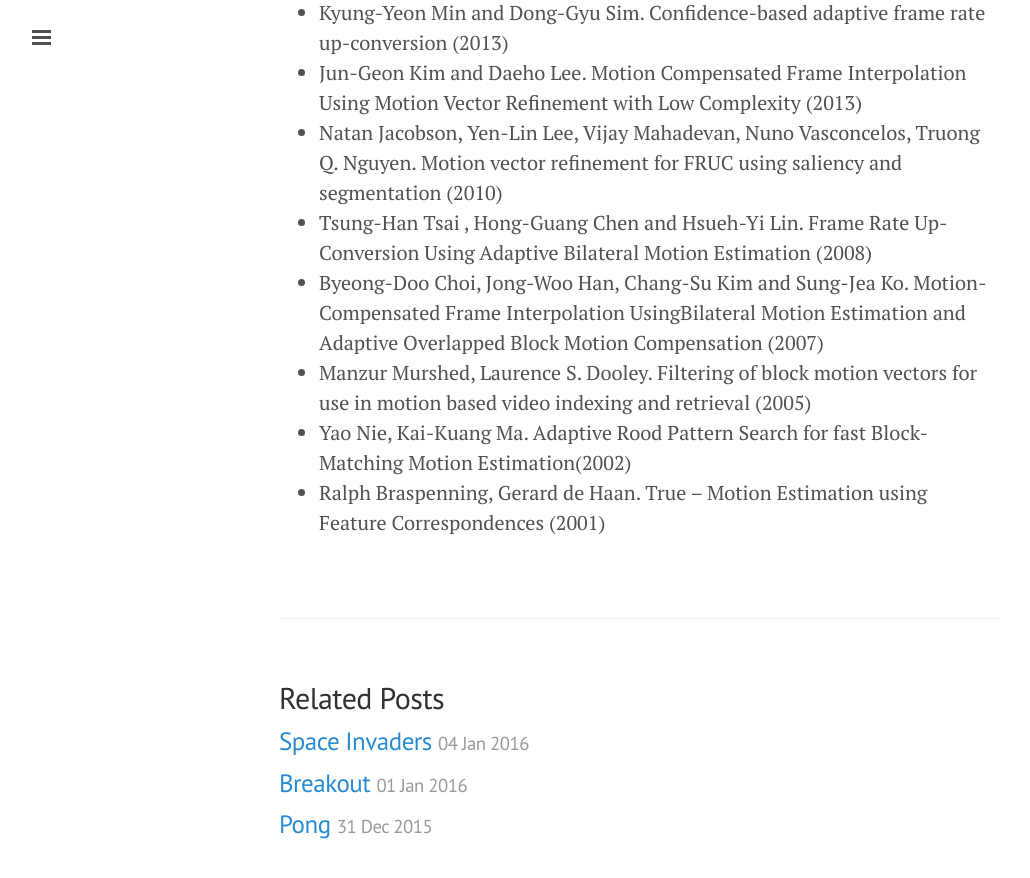
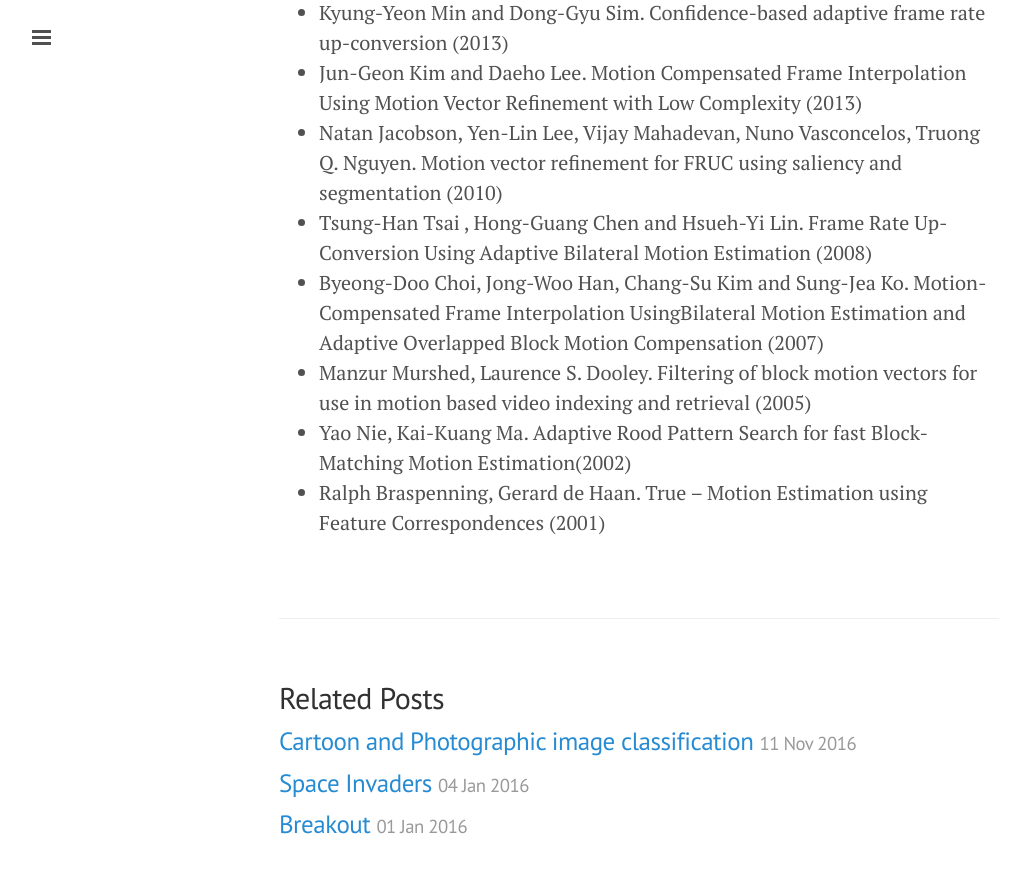
Before and after one commit to IshankGulati/ishankgulati.github.io, a Jekyll site: the page built from _posts/2016-01-10-Motion Compensated Frame Interpolation.md, in a window 1280 px wide and 900 px high, scrolled down 4411 px. Shown: the top 878 px of the window, without its empty margins (1-1031 px from the left). Built offline with Jekyll 4.4.1, drawn with Linux system fonts in a browser that asks for light colours; nearby versions of some CDN libraries; Markdown is read by kramdown in place of the engine named in the settings; comment, search, counter and statistics services are not loaded; some of the changed text lies outside the part shown.

```diff
--- a/_config.yml
+++ b/_config.yml
@@ -1,6 +1,6 @@
 # Dependencies
-markdown:            redcarpet
-redcarpet:
+markdown:            kramdown
+kramdown:
   extensions:     [strikethrough,smart,with_toc_data,tables]
 highlighter:         pygments
 # Permalinks
--- a/_posts/2015-01-10-Motion Compensated Frame Interpolation.md
+++ b/_posts/2016-01-10-Motion Compensated Frame Interpolation.md
@@ -2,7 +2,7 @@
 layout: post
 title: "Motion Compensated Frame Interpolation"
 comments: True
-date:  2015-11-01
+date:  2016-11-01
 tags: Video-Processing
 ---
 
--- a/_posts/2016-01-15-Cartoon and Photographic Image Classification.md
+++ b/_posts/2016-01-15-Cartoon and Photographic Image Classification.md
@@ -2,7 +2,7 @@
 layout: post
 title: "Cartoon and Photographic image classification"
 comments: True
-date:  2015-11-01
+date:  2016-11-11
 tags: Image-Processing Machine-Learning
 ---
 
```
